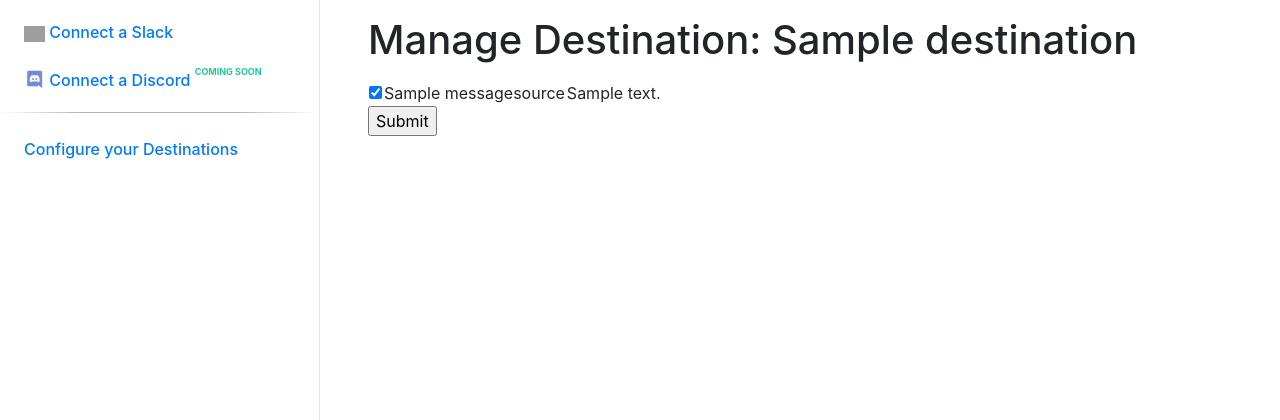
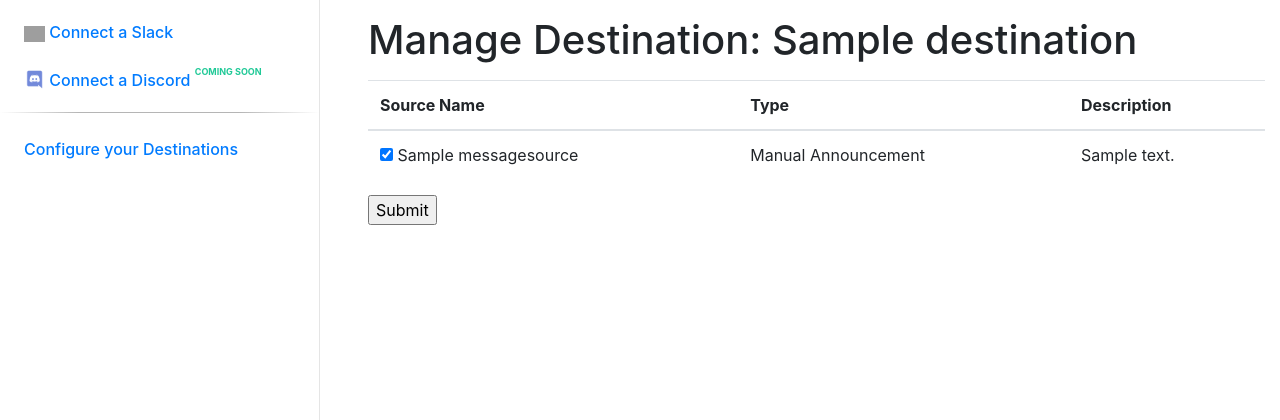
Before and after one commit to dcollinsn/judge-announcements, a Django app: page /destinations/detail/1/ in a window 1280 px wide. Shown: the part 64-484 px from the top of the page. Run offline with Django 3.2, Linux system fonts and the light colour scheme; a user stored in the database is signed in; tables that the repository leaves empty hold one stand-in row (values such as "Sample post"); style sheets or scripts are compiled from the project's sources; some libraries are stand-ins or nearby versions; grey boxes are pictures that could not be loaded.

Commit message:
UI work on destination-related views

```diff
--- a/announcements/models.py
+++ b/announcements/models.py
@@ -59,6 +59,10 @@ class MessageSource(CreatedUpdatedMixin, models.Model):
         default=0,
         help_text="Key to sort by in user-facing views",
     )
+
+    @property
+    def type_detail(self):
+        return self.get_source_type_display()
 
     @property
     def subclass(self):
@@ -125,6 +129,11 @@ class ForumSource(MessageSource):
         null=True, blank=True,
         help_text="Last successful poll",
     )
+
+    @property
+    def type_detail(self):
+        return self.get_source_type_display() + ' - ' +\
+               self.get_forumsource_type_display()
 
     @property
     def feed_url(self):
--- a/templates/announcements/destination_detail.html
+++ b/templates/announcements/destination_detail.html
@@ -4,11 +4,21 @@
 {% block content %}
   <p>{{ destination.description }}</p>
   <form method="post">{% csrf_token %}
-    <table>
+    <table class="table">
+      <thead>
+        <tr>
+          <th>Source Name</th>
+          <th>Type</th>
+          <th>Description</th>
+        </tr>
+      </thead>
       {% for obj in available_sources %}{% with obj.subclass as message_source %}
         <tr>
-          <td><input type="checkbox" name="ms_{{ message_source.id }}" {% if message_source in selected_sources %}checked{% endif %} /></td>
-          <td>{{ message_source.name }}</td>
+          <td>
+            <input type="checkbox" name="ms_{{ message_source.id }}" {% if message_source in selected_sources %}checked{% endif %} />
+            {{ message_source.name }}
+          </td>
+          <td>{{ message_source.type_detail }}</td>
           <td>{{ message_source.description }}</td>
         </tr>
       {% endwith %}{% endfor %}
--- a/templates/announcements/destination_list.html
+++ b/templates/announcements/destination_list.html
@@ -2,7 +2,7 @@
 {% block title %}Manage Destinations{% endblock %}
 {% block content_title %}Manage Destinations{% endblock %}
 {% block content %}
-  <table>
+  <table class="table">
     <thead>
       <tr>
         <th>Destination</th>
```
